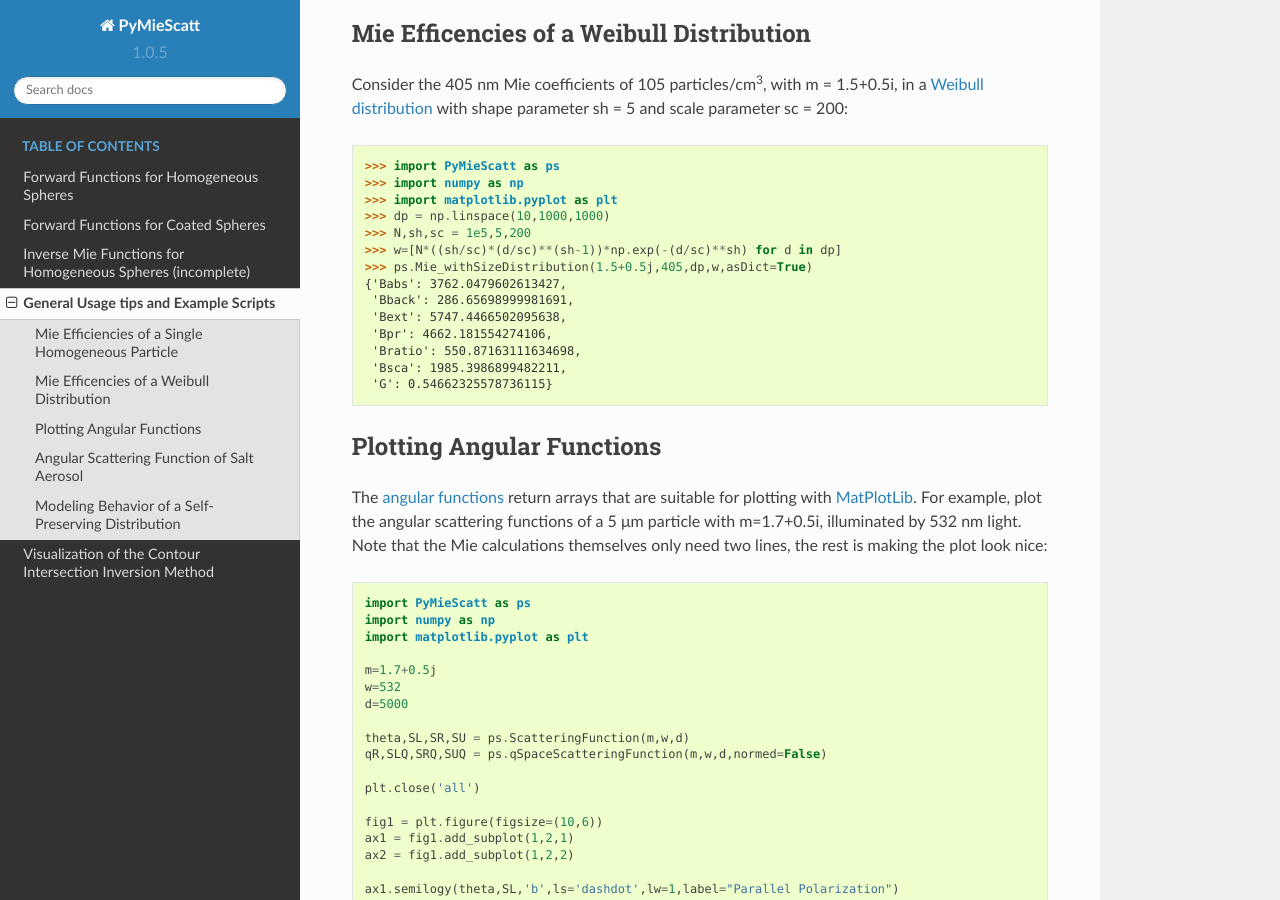
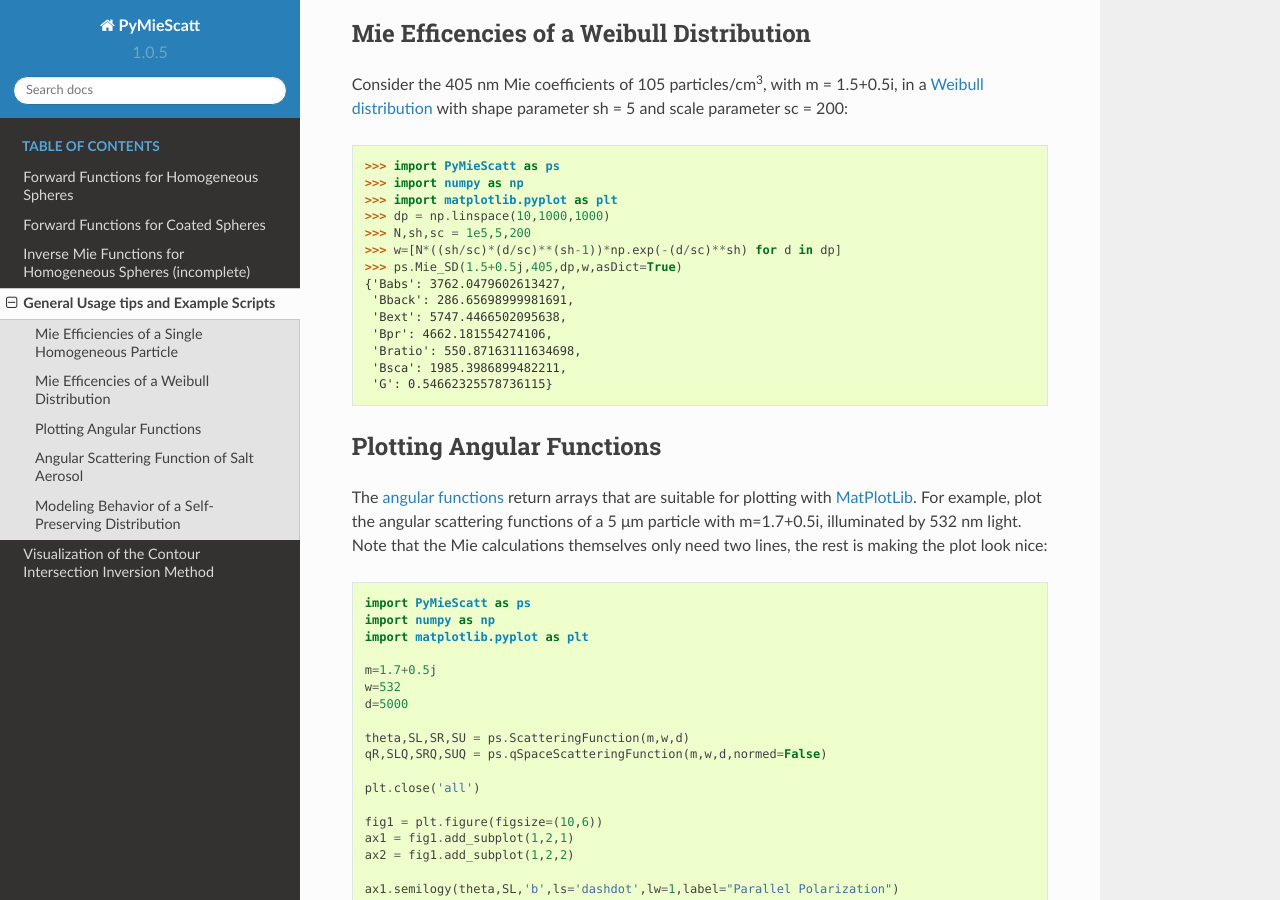
Before and after one commit to bsumlin/PyMieScatt, a Sphinx documentation site: the page built from docs/examples.rst, in a window 1280 px wide and 900 px high, scrolled down 569 px. Built offline with Sphinx 7.4.7 and the Read the Docs theme 2.0.0, drawn with Linux system fonts in a browser that asks for light colours; formulas are drawn with MathJax 3; pages that are not in the unit, such as notebooks, are missing from menus; some of the changed text lies outside the part shown.

Commit message:
minor
docs UGH

```diff
--- a/docs/examples.rst
+++ b/docs/examples.rst
@@ -36,7 +36,7 @@
    >>> dp = np.linspace(10,1000,1000)
    >>> N,sh,sc = 1e5,5,200
    >>> w=[N*((sh/sc)*(d/sc)**(sh-1))*np.exp(-(d/sc)**sh) for d in dp]
-   >>> ps.Mie_withSizeDistribution(1.5+0.5j,405,dp,w,asDict=True)
+   >>> ps.Mie_SD(1.5+0.5j,405,dp,w,asDict=True)
    {'Babs': 3762.0479602613427,
     'Bback': 286.65698999981691,
     'Bext': 5747.4466502095638,
@@ -198,7 +198,7 @@
 
    B = ps.Mie_Lognormal(m,wavelength,sigma_g,dp_g,N,returnDistribution=True) # Calculate optical properties
 
-   S = ps.SF_withSizeDistribution(m,wavelength,B[7],B[8])
+   S = ps.SF_SD(m,wavelength,B[7],B[8])
 
    #%% Make graphs - lots of this is really unnecessary decoration for a pretty graph.
    plt.close('all')
```
